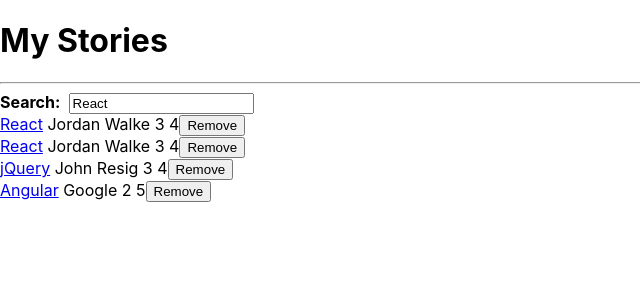
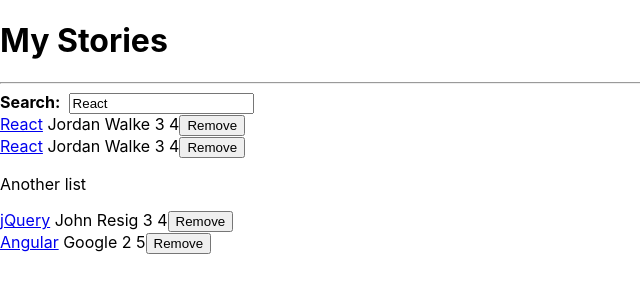
Before and after one commit to annaUniversal/react-flamingo, a React (Create React App) app: page / in a window 1280 px wide. Shown: the top 300 px of the page, without its empty margins (0-640 px from the left). Built offline with nearby package versions, Linux system fonts and the light colour scheme.

Commit message:
added remove button

```diff
--- a/src/App.js
+++ b/src/App.js
@@ -20,17 +20,37 @@
 ];
 
 const storiesReducer = (state, action) => {
-  switch (action.type){
-    case 'SET_STORIES':
-      return action.payload;
-    case 'REMOVE_STORY':
-      return state.filter(
-        story => action.payload.objectID !== story.objectID
-      );
+  switch (action.type) {
+    case "STORIES_FETCH_INIT":
+      return {
+        ...state,
+        isLoading: true,
+        isError: false,
+      };
+    case "STORIES_FETCH_SUCCESS":
+      return {
+        ...state,
+        isLoading: false,
+        isError: false,
+        data: action.payload,
+      };
+    case "STORIES_FETCH_FAILURE":
+      return {
+        ...state,
+        isLoading: false,
+        isError: true,
+      };
+    case "REMOVE_STORY":
+      return {
+        ...state,
+        data: state.data.filter(
+          (story) => action.payload.objectID !== story.objectID
+        ),
+      };
     default:
       throw new Error();
   }
-}
+};
 
 function App() {
   const javaScriptLibraries = [
@@ -71,36 +91,42 @@
 
   //states
   const [searchTerm, setSearchTerm] = useSemiPersistentState("search", "React");
-  const [stories, dispatchStories] = React.useReducer(storiesReducer, []);
-  const [isLoading, setIsLoading] = React.useState(false);
-  const [isError, setIsError] = React.useState(false);
+  const [stories, dispatchStories] = React.useReducer(storiesReducer, {
+    data: [],
+    isLoading: false,
+    isError: false,
+  });
+  // const [isLoading, setIsLoading] = React.useState(false);
+  // const [isError, setIsError] = React.useState(false);
 
   React.useEffect(() => {
-    setIsLoading(true);
+    // setIsLoading(true);
+    dispatchStories({ type: "STORIES_FETCH_INIT" });
 
     getAsyncStories()
       .then((result) => {
         //setStories(result.data.stories);
         dispatchStories({
-          type: 'SET_STORIES',
+          // type: "SET_STORIES",
+          type: "STORIES_FETCH_SUCCESS",
           payload: result.data.stories,
-        })
-        setIsLoading(false);
+        });
+        //setIsLoading(false);
       })
-      .catch(() => setIsError(true));
+      // .catch(() => setIsError(true));
+      .catch(() => dispatchStories({ type: "STORIES_FETCH_FAILUER" }));
   }, []);
 
   const handleRemoveStories = (item) => {
-    const newStories = stories.filter(
+    const newStories = stories.data.filter(
       (story) => item.objectID !== story.objectID
     );
 
     //setStories(newStories);
-    dispatchStories ({
-      type: 'REMOVE_STORY',
+    dispatchStories({
+      type: "REMOVE_STORY",
       payload: item,
-    })
-
+    });
   };
 
   const handleSearch = (event) => {
@@ -108,7 +134,10 @@
     setSearchTerm(event.target.value);
   };
 
-  const searchedStories = stories.filter((story) =>
+  // const searchedStories = stories.filter((story) =>
+  //   story.title.toLowerCase().includes(searchTerm.toLowerCase())
+  // );
+  const searchedStories = stories.data.filter((story) =>
     story.title.toLowerCase().includes(searchTerm.toLowerCase())
   );
 
@@ -132,9 +161,9 @@
         onRemoveItem={handleRemoveStories}
       />
 
-
-      {isError && <p>Something went wrong ...</p>}
-      {isLoading ? (
+      {/* {isError && <p>Something went wrong ...</p>} */}
+      {stories.isError && <p>Something went wrong ...</p>}
+      {stories.isLoading ? (
         <p>Loading ...</p>
       ) : (
         <List
@@ -143,7 +172,7 @@
           onRemoveItem={handleRemoveStories}
         />
       )}
-
+    <p>Another list </p>
       <List list={javaScriptLibraries} title="JS Libraries" />
     </div>
   );
```
